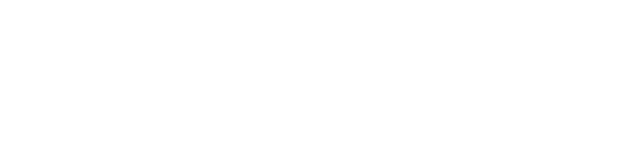
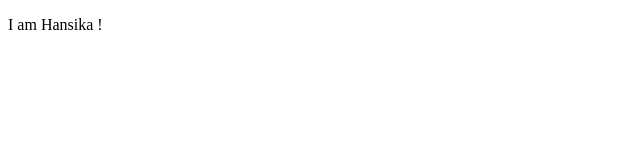
Before and after one commit to hansikabhavani/hansika_csec, a plain HTML site: page index.html in a window 1280 px wide. Shown: the whole page, without its empty margins (0-640 px from the left). Drawn offline with Linux system fonts and the light colour scheme.

Commit message:
Update index.html

```diff
--- a/index.html
+++ b/index.html
@@ -6,6 +6,6 @@
     <title>WELCOME</title>
 </head>
 <body>
-
+    <p>I am Hansika !</p>
 </body>
 </html>
```
